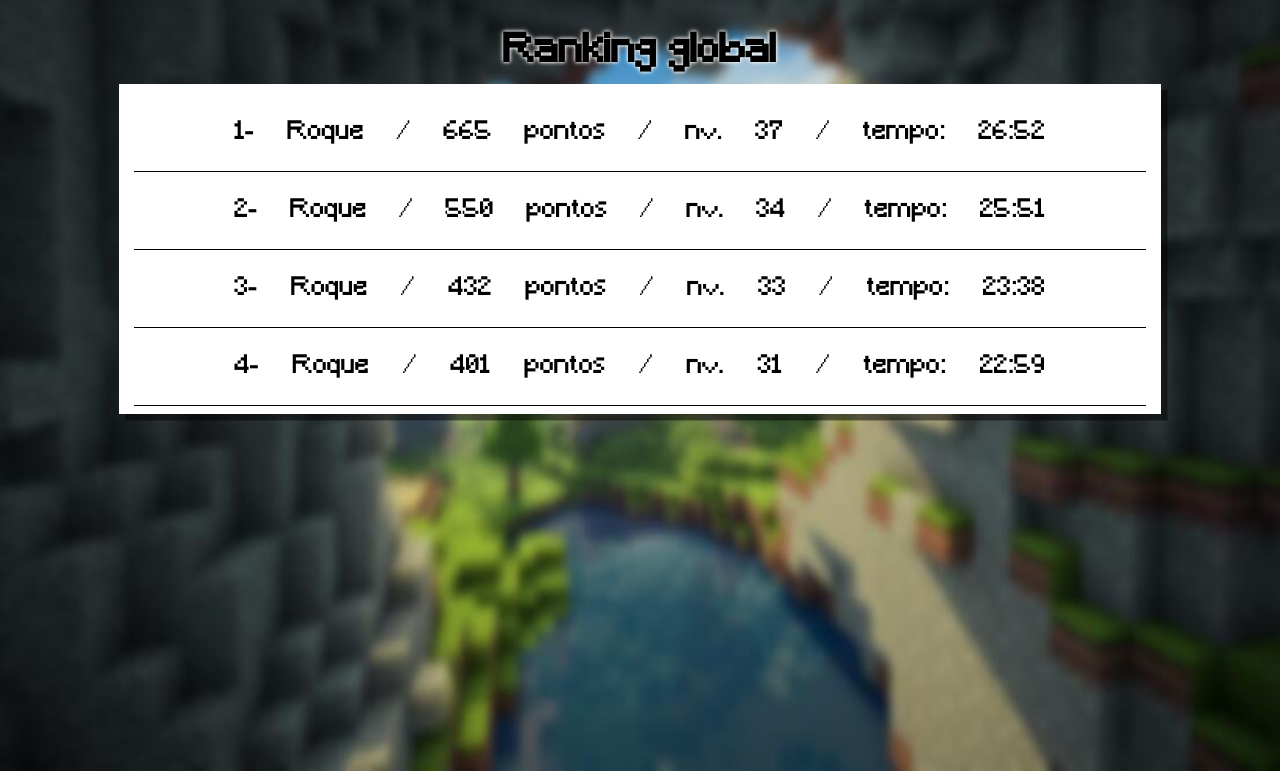
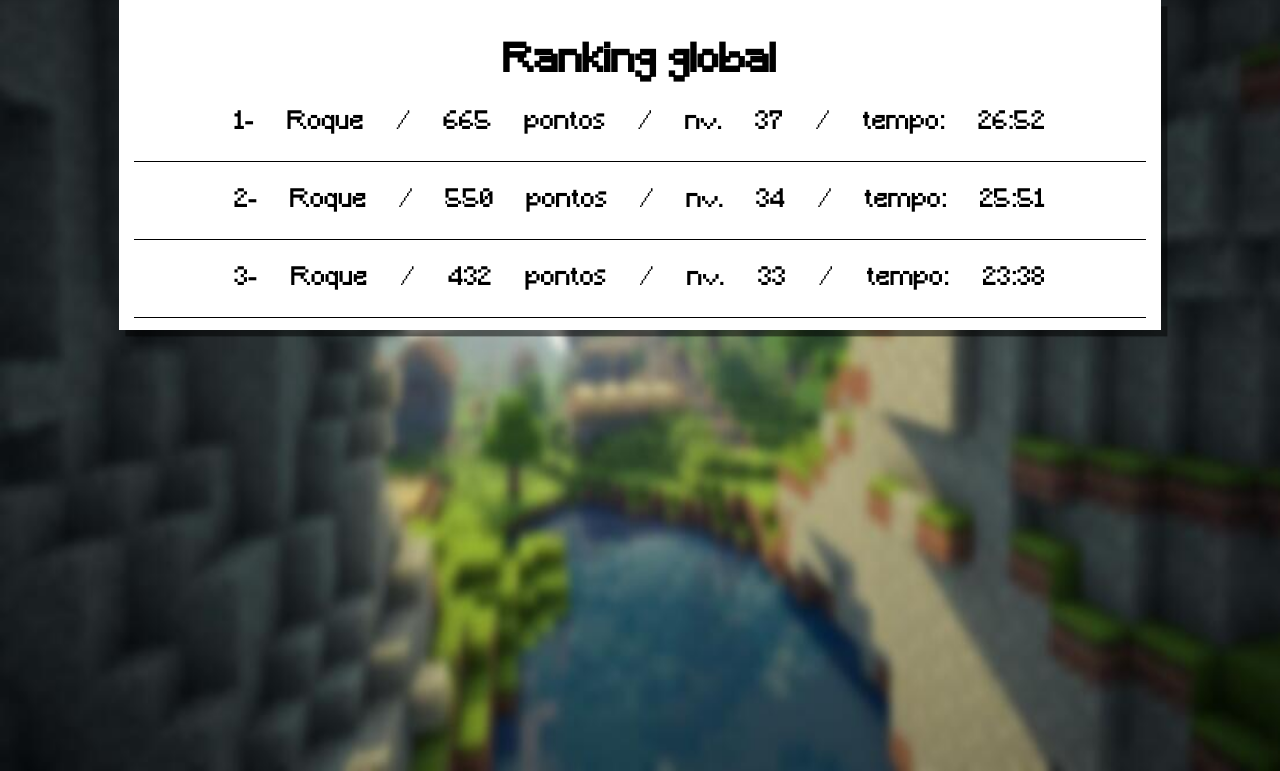
Before and after one commit to roquemgc/minetetris, a PHP site: page /ranking.html in a window 1280 px wide. Shown: the part 146-917 px from the top of the page. Run offline with PHP 8.4, Linux system fonts and the light colour scheme.

Commit message:
Update ranking.css

```diff
--- a/views/style/ranking.css
+++ b/views/style/ranking.css
@@ -1,23 +1,12 @@
-header h1 a {
-    color: rgb(182, 191, 182);
-}
-
-main div {
+#ranking-list {
+    margin: 0 auto;
     padding: 10px 15px;
+    width: 80%;
+    max-height: 310px;
+    overflow: auto;
 
     background-color: white;
 	box-shadow: 0.5vw 0.5vw rgba(0,0,0,0.5);
-}
-
-section h2 {
-    color: rgb(182, 191, 182);
-}
-
-#ranking-list div{
-    margin: 0 auto;
-    width: 80%;
-    max-height: 310px;
-    overflow: auto;
 }
 
 #ranking-list ul {
```
